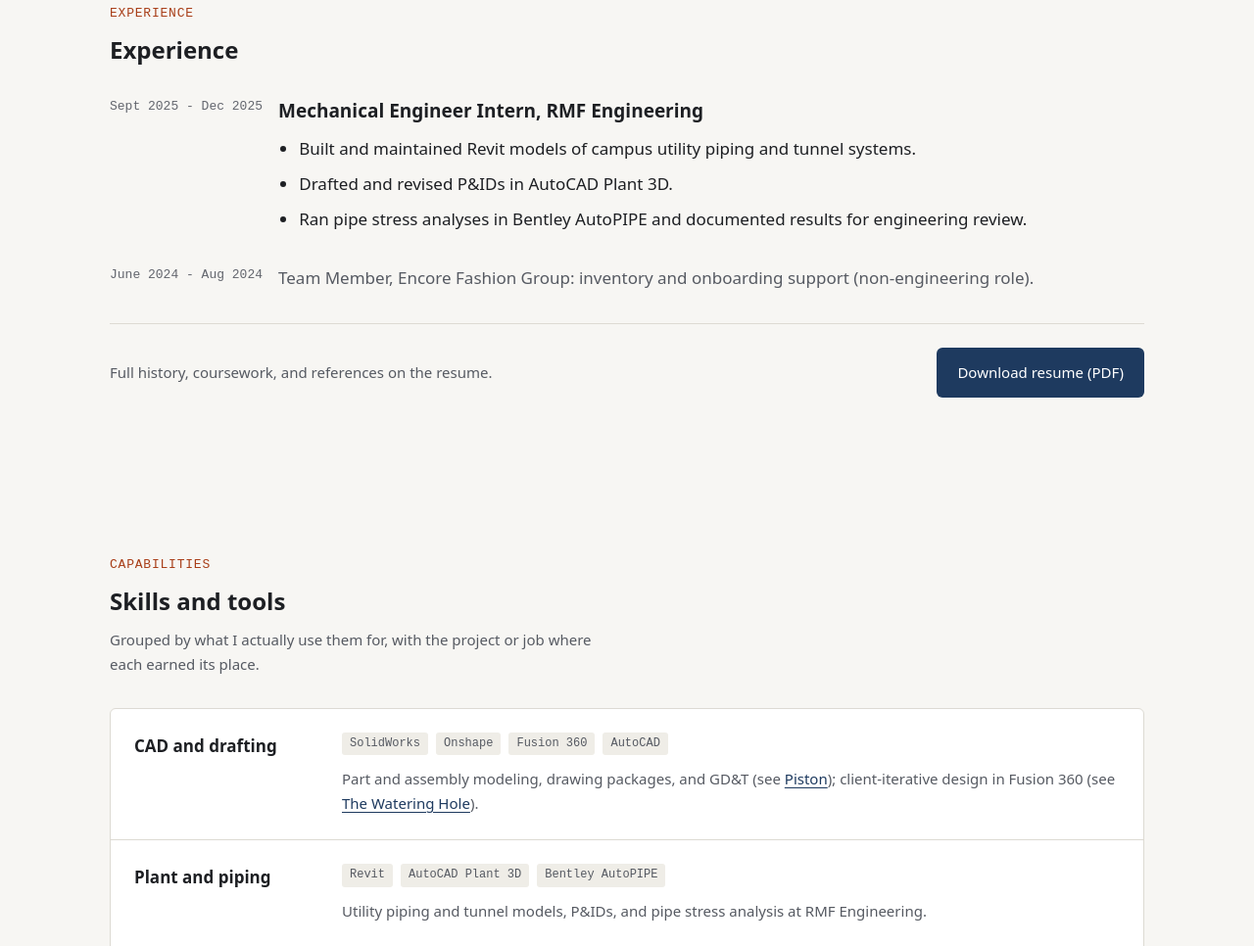
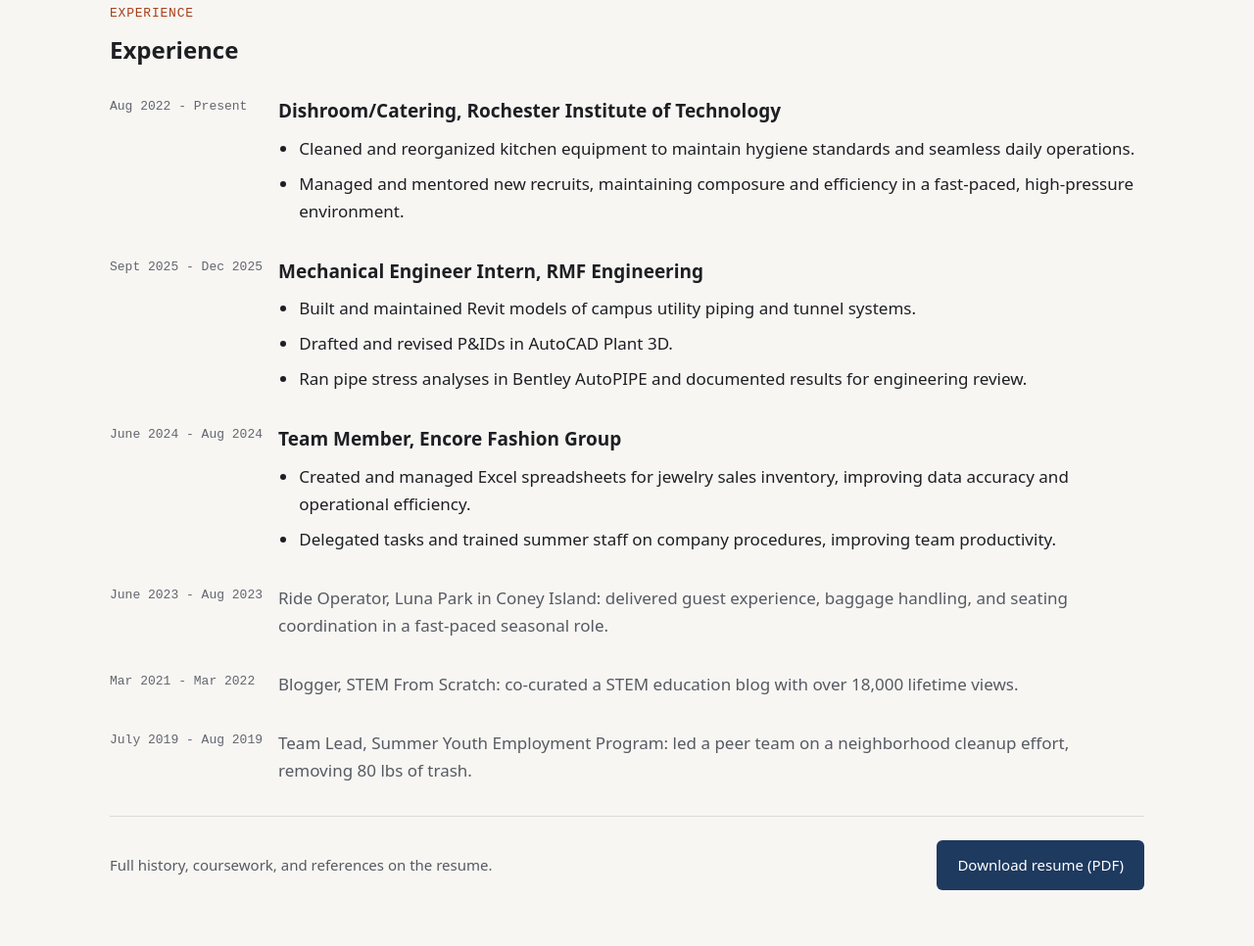
Before and after one commit to ELin0425/eric-portfolio, an Astro site: page / in a window 1280 px wide. Shown: the part 2333-3299 px from the top of the page at 98% size. Built offline with nearby package versions, Linux system fonts and the light colour scheme; Astro itself is replaced by a stand-in of ours.

Commit message:
Add full LinkedIn experience history to Experience section

```diff
--- a/src/pages/index.astro
+++ b/src/pages/index.astro
@@ -54,6 +54,14 @@
 
       <div class="experience-list">
         <ExperienceItem
+          role="Dishroom/Catering, Rochester Institute of Technology"
+          dates="Aug 2022 - Present"
+          bullets={[
+            'Cleaned and reorganized kitchen equipment to maintain hygiene standards and seamless daily operations.',
+            'Managed and mentored new recruits, maintaining composure and efficiency in a fast-paced, high-pressure environment.',
+          ]}
+        />
+        <ExperienceItem
           role="Mechanical Engineer Intern, RMF Engineering"
           dates="Sept 2025 - Dec 2025"
           bullets={[
@@ -63,9 +71,27 @@
           ]}
         />
         <ExperienceItem
+          role="Team Member, Encore Fashion Group"
           dates="June 2024 - Aug 2024"
-          role="Team Member, Encore Fashion Group"
-          oneLine="Team Member, Encore Fashion Group: inventory and onboarding support (non-engineering role)."
+          bullets={[
+            'Created and managed Excel spreadsheets for jewelry sales inventory, improving data accuracy and operational efficiency.',
+            'Delegated tasks and trained summer staff on company procedures, improving team productivity.',
+          ]}
+        />
+        <ExperienceItem
+          dates="June 2023 - Aug 2023"
+          role="Ride Operator, Luna Park in Coney Island"
+          oneLine="Ride Operator, Luna Park in Coney Island: delivered guest experience, baggage handling, and seating coordination in a fast-paced seasonal role."
+        />
+        <ExperienceItem
+          dates="Mar 2021 - Mar 2022"
+          role="Blogger, STEM From Scratch"
+          oneLine="Blogger, STEM From Scratch: co-curated a STEM education blog with over 18,000 lifetime views."
+        />
+        <ExperienceItem
+          dates="July 2019 - Aug 2019"
+          role="Team Lead, Summer Youth Employment Program"
+          oneLine="Team Lead, Summer Youth Employment Program: led a peer team on a neighborhood cleanup effort, removing 80 lbs of trash."
         />
       </div>
 
```
